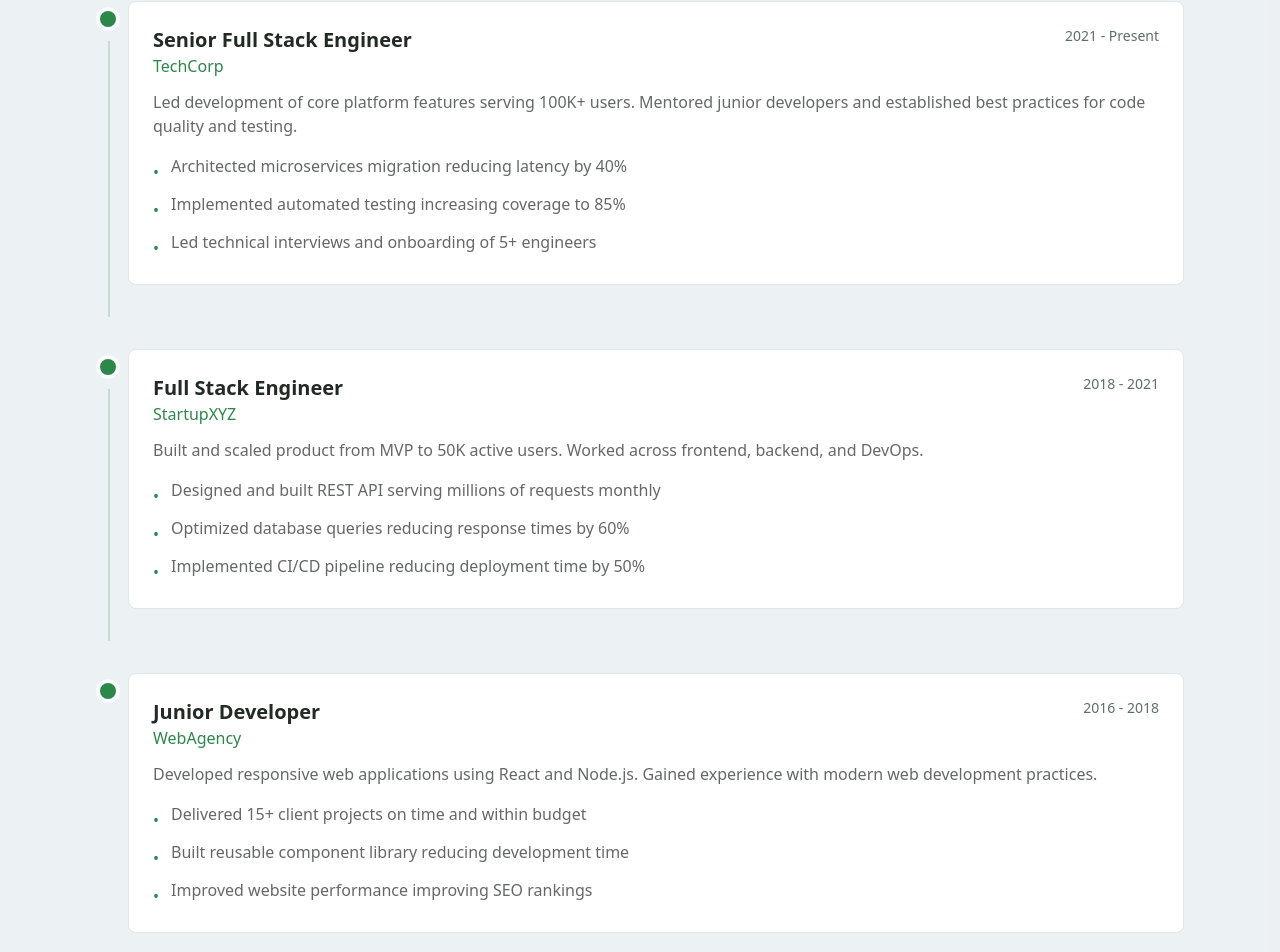
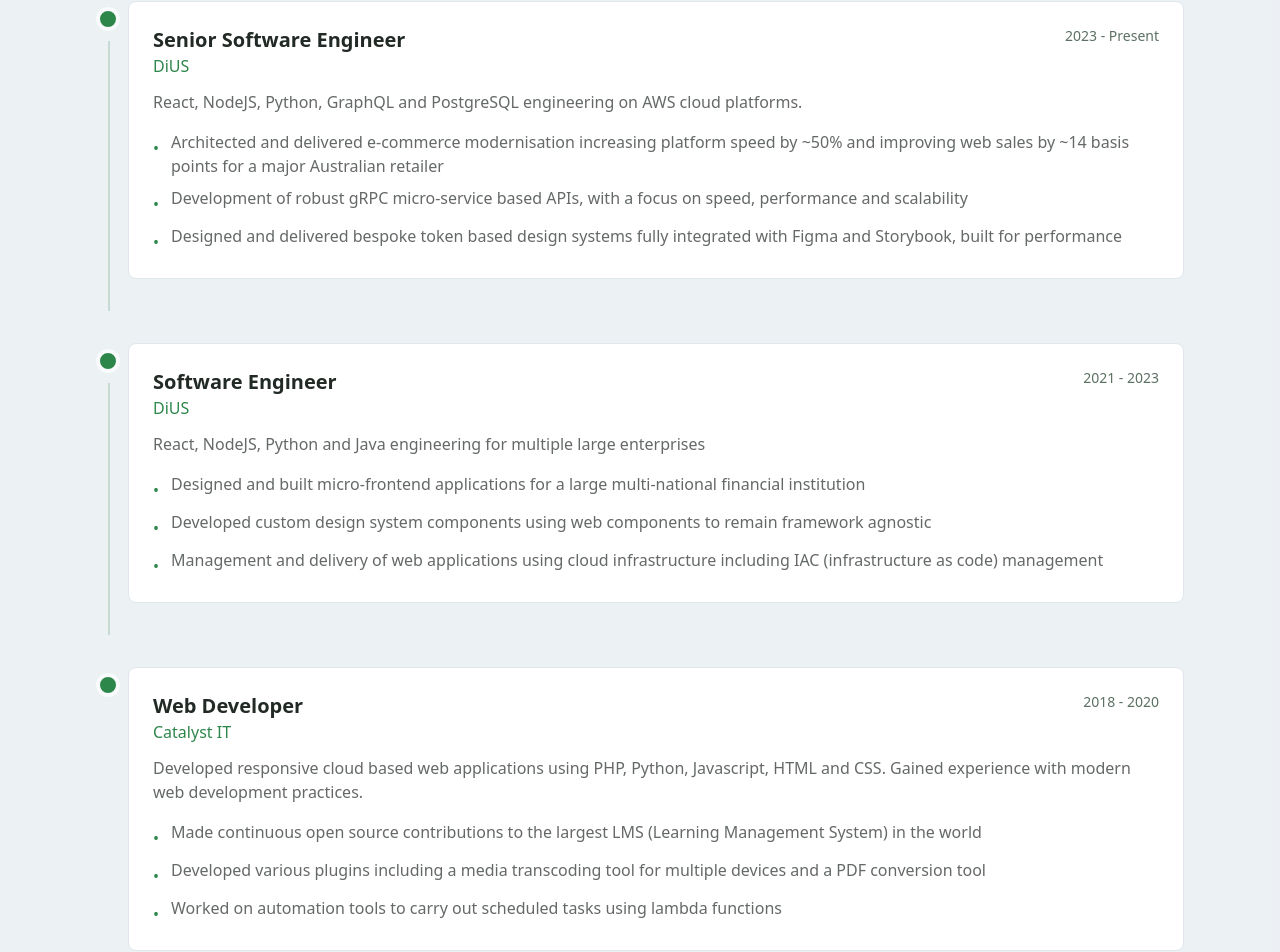
Before and after one commit to tomdickman/portfolio2026, a Next.js app: page / in a window 1280 px wide. Shown: the part 2587-3539 px from the top of the page. Built offline with nearby package versions, Linux system fonts and the light colour scheme.

Commit message:
feat: Update experience copy

```diff
--- a/components/portfolio/experience.tsx
+++ b/components/portfolio/experience.tsx
@@ -29,39 +29,39 @@ export default function Experience() {
 
   const experiences = [
     {
-      role: 'Senior Full Stack Engineer',
-      company: 'TechCorp',
-      period: '2021 - Present',
+      role: 'Senior Software Engineer',
+      company: 'DiUS',
+      period: '2023 - Present',
       description:
-        'Led development of core platform features serving 100K+ users. Mentored junior developers and established best practices for code quality and testing.',
+        'React, NodeJS, Python, GraphQL and PostgreSQL engineering on AWS cloud platforms.',
       achievements: [
-        'Architected microservices migration reducing latency by 40%',
-        'Implemented automated testing increasing coverage to 85%',
-        'Led technical interviews and onboarding of 5+ engineers',
+        'Architected and delivered e-commerce modernisation increasing platform speed by ~50% and improving web sales by ~14 basis points for a major Australian retailer',
+        'Development of robust gRPC micro-service based APIs, with a focus on speed, performance and scalability',
+        'Designed and delivered bespoke token based design systems fully integrated with Figma and Storybook, built for performance',
       ],
     },
     {
-      role: 'Full Stack Engineer',
-      company: 'StartupXYZ',
-      period: '2018 - 2021',
+      role: 'Software Engineer',
+      company: 'DiUS',
+      period: '2021 - 2023',
       description:
-        'Built and scaled product from MVP to 50K active users. Worked across frontend, backend, and DevOps.',
+        'React, NodeJS, Python and Java engineering for multiple large enterprises',
       achievements: [
-        'Designed and built REST API serving millions of requests monthly',
-        'Optimized database queries reducing response times by 60%',
-        'Implemented CI/CD pipeline reducing deployment time by 50%',
+        'Designed and built micro-frontend applications for a large multi-national financial institution',
+        'Developed custom design system components using web components to remain framework agnostic',
+        'Management and delivery of web applications using cloud infrastructure including IAC (infrastructure as code) management',
       ],
     },
     {
-      role: 'Junior Developer',
-      company: 'WebAgency',
-      period: '2016 - 2018',
+      role: 'Web Developer',
+      company: 'Catalyst IT',
+      period: '2018 - 2020',
       description:
-        'Developed responsive web applications using React and Node.js. Gained experience with modern web development practices.',
+        'Developed responsive cloud based web applications using PHP, Python, Javascript, HTML and CSS. Gained experience with modern web development practices.',
       achievements: [
-        'Delivered 15+ client projects on time and within budget',
-        'Built reusable component library reducing development time',
-        'Improved website performance improving SEO rankings',
+        'Made continuous open source contributions to the largest LMS (Learning Management System) in the world',
+        'Developed various plugins including a media transcoding tool for multiple devices and a PDF conversion tool',
+        'Worked on automation tools to carry out scheduled tasks using lambda functions',
       ],
     },
   ]
```
